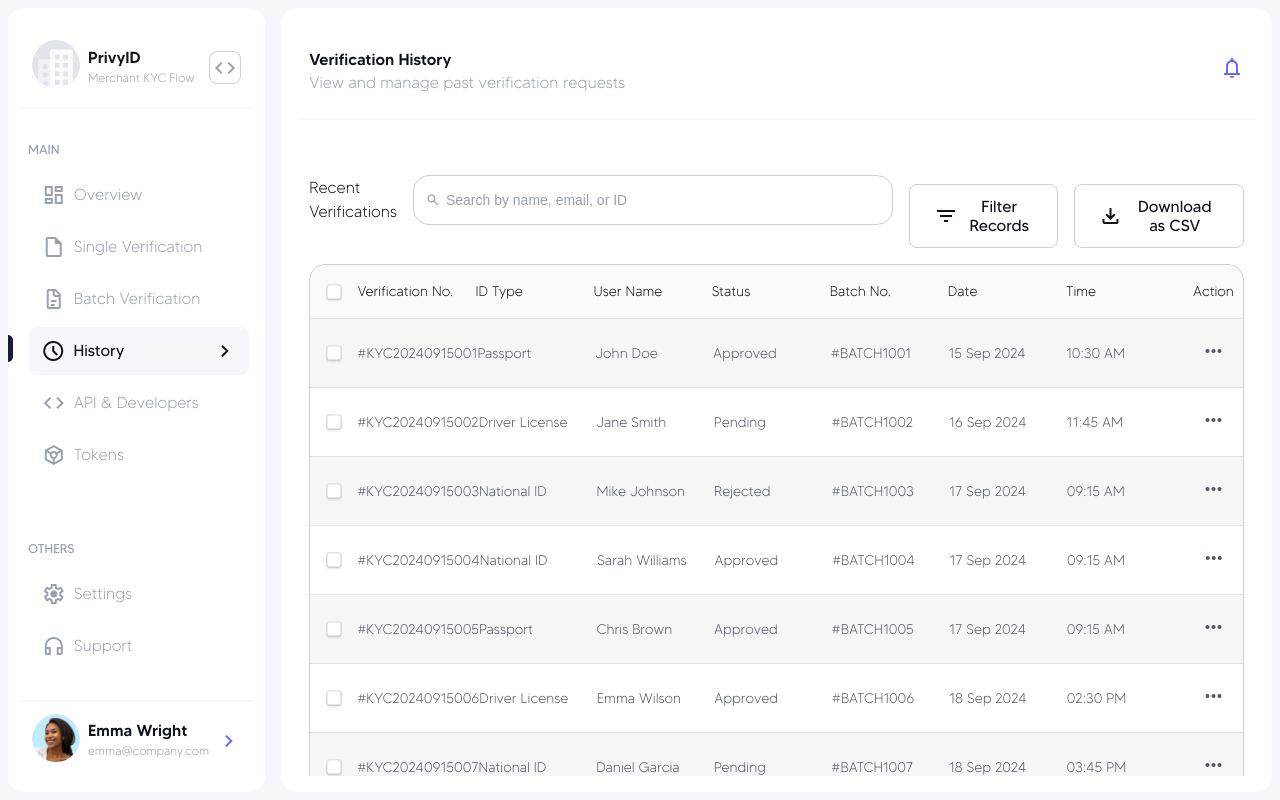
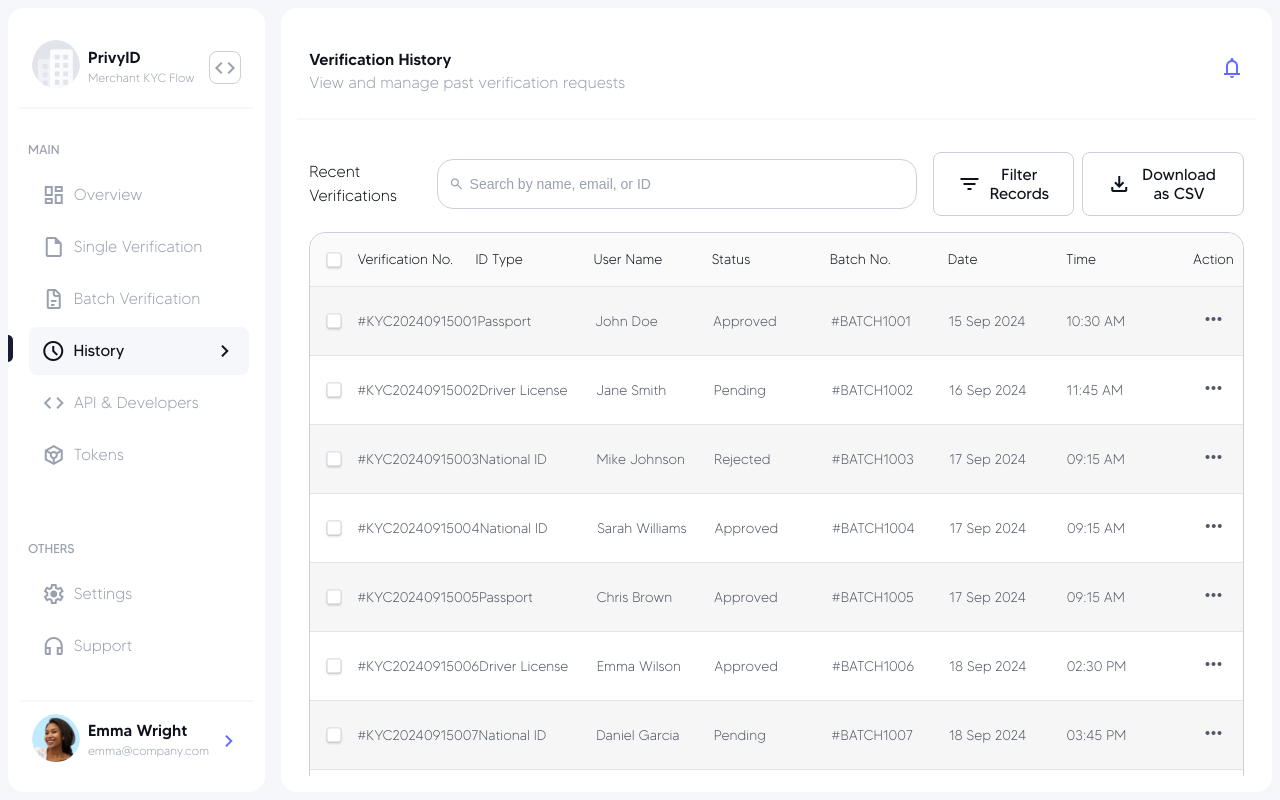
Before and after one commit to PrivyID-app/privyid, a React (Vite) app: page /merchant-kyc/history in a window 1280 px wide. Built offline with nearby package versions, Linux system fonts and the light colour scheme; a web font is replaced by a local one.

Commit message:
Filter_Button

```diff
--- a/src/features/merchant-kyc/pages/DashboardOverview.jsx
+++ b/src/features/merchant-kyc/pages/DashboardOverview.jsx
@@ -99,7 +99,7 @@ const DashboardOverview = () => {
         <div className="quick_actions">
           <p className="section_title">Quick Actions</p>
 
-          <div className="button_wrapper">
+          <div className="filter_wrapper">
             <button className="secondary_button">
               <span className="material-symbols-outlined">add</span>
               <p>Single Verification</p>
--- a/src/features/merchant-kyc/pages/History.jsx
+++ b/src/features/merchant-kyc/pages/History.jsx
@@ -120,7 +120,7 @@ const History = () => {
               />
             </div>
 
-            <div className="button_wrapper">
+            <div className="filter_wrapper">
               <button className="secondary_button">
                 <span className="material-symbols-outlined">filter_list</span>
                 <p>Filter Records</p>
```
